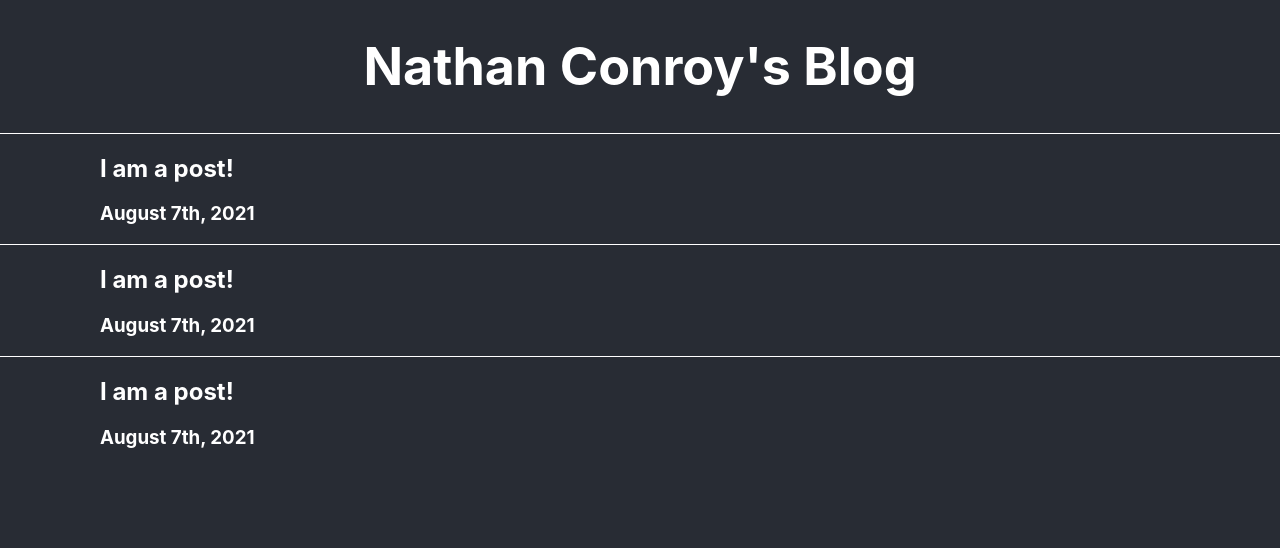
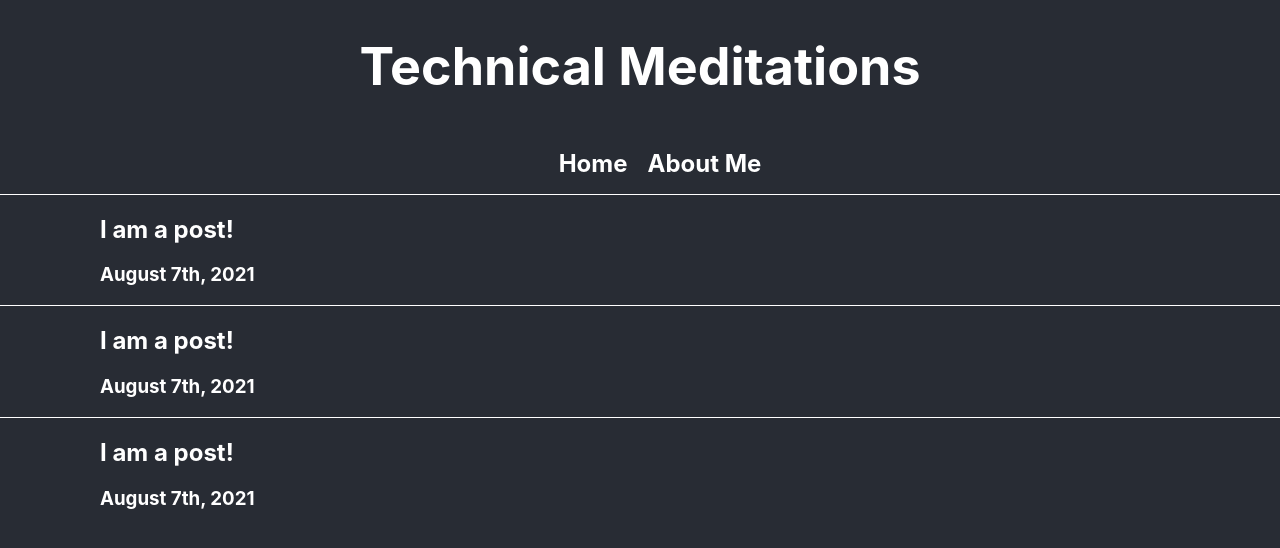
Before and after one commit to NathanConroy/NathanConroy.github.io, a React (Create React App) app: page / in a window 1280 px wide. Shown: the top 548 px of the page. Built offline with nearby package versions, Linux system fonts and the light colour scheme.

Commit message:
Add menu.

```diff
--- a/src/App.css
+++ b/src/App.css
@@ -13,6 +13,7 @@ p {
   min-height: 100vh;
   background-color: #282c34;
   text-align: center;
+  color: white;
 }
 
 .site_header {
@@ -23,3 +24,14 @@ p {
   color: white;
   border-bottom: white;
 }
+
+ul.menu li {
+  font-weight: bold;
+  font-size: 1.5em;
+  padding: 10px;
+  display: inline;
+}
+
+h1 {
+ font-size: 2em;
+}
--- a/src/App.jsx
+++ b/src/App.jsx
@@ -13,16 +13,32 @@ function App() {
 function Header() {
   return (
     <header className="site_header">
-      <h1>
-        Nathan Conroy's Blog
-      </h1>
+      <Title />
     </header>
+  );
+}
+
+function Title() {
+  return (
+    <h1>
+      Technical Meditations
+    </h1>
+  );
+}
+
+function Menu() {
+  return (
+    <ul class="menu">
+      <li>Home</li>
+      <li>About Me</li>
+    </ul>
   );
 }
 
 function Body() {
   return (
     <body>
+      <Menu />
       <Posts />
     </body>
   );
```
